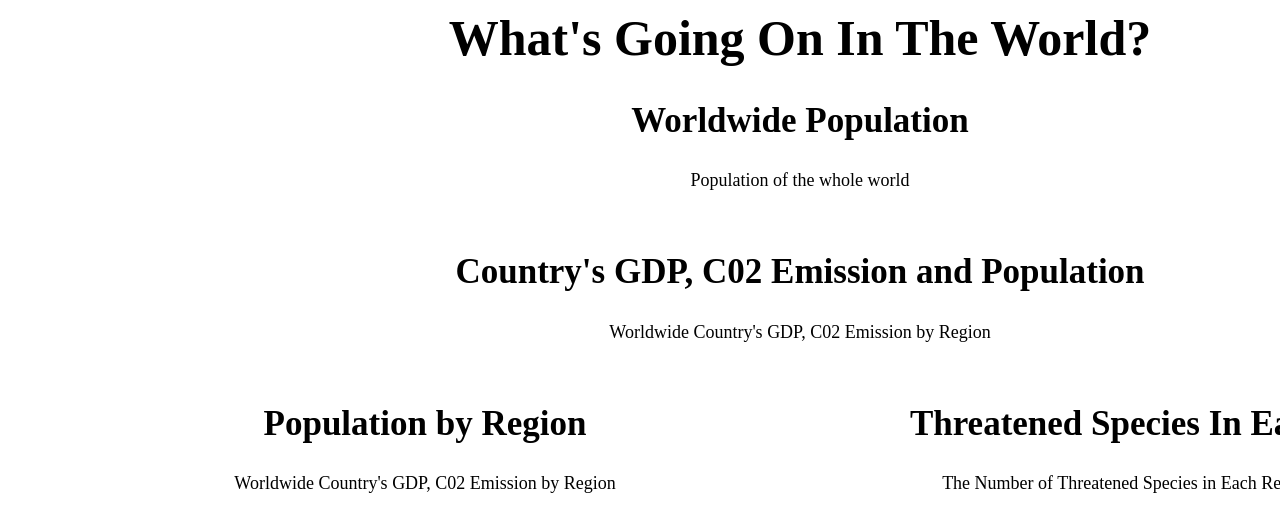
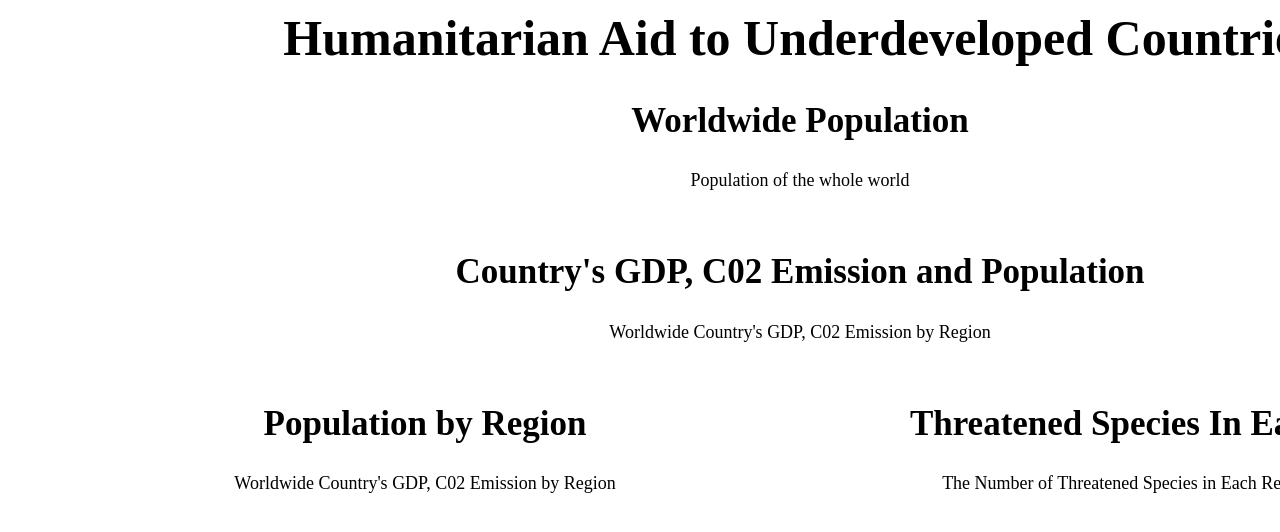
Before and after one commit to KenYangChew/try, a plain HTML site: page index.html in a window 1280 px wide. Shown: the top 532 px of the page. Drawn offline with nearby package versions, Linux system fonts and the light colour scheme; a script that the page names is missing.

Commit message:
Update index.html

```diff
--- a/index.html
+++ b/index.html
@@ -21,13 +21,13 @@
 <body style="background-color: white;" align ="center">
   <div>
     <div class="page">
-        <h1><centre>What's Going On In The World?</centre></h1>
+        <h1><centre>Humanitarian Aid to Underdeveloped Countries</centre></h1>
 
     <!-- pure grid group -->
     <div class="pure-g">
       <div class="pure-u-1-1">
             <h2 style="color:black" align="center">
-            </style>Worldwide Population </h2>
+            </style>Worldwide Population</h2>
             <p style="color:black" align="center">
             </style> Population of the whole world</p>
             <div class="pure-u-1-1">
```
